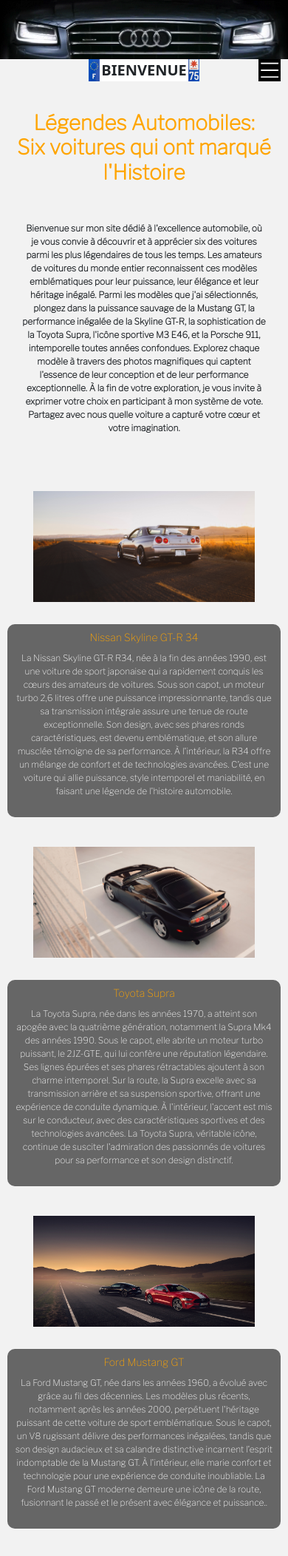
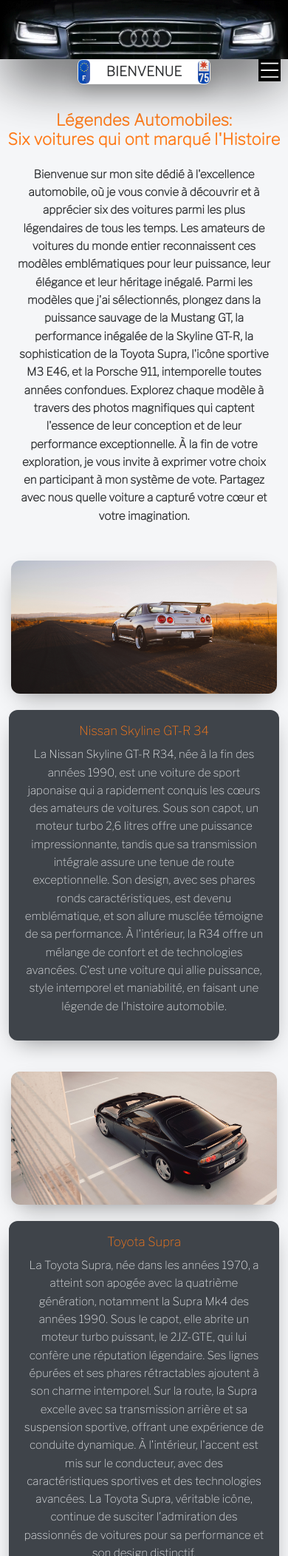
Before and after one commit to ovis02/BlogVoitures, a Symfony app: template templates/home/index.html.twig in a window 390 px wide. Shown: the top 2104 px of the page at 74% size. Run offline with Twig, Linux system fonts and the light colour scheme; the template is opened without the code that fills it, so the values that code supplies are empty; some libraries are stand-ins or nearby versions; some web fonts are replaced.

Commit message:
modification/update css par des variables

```diff
--- a/public/css/blog.css
+++ b/public/css/blog.css
@@ -1,7 +1,38 @@
 /*...................................base.................................*/
+/* Thème  */
+:root {
+    --bg: #f5f6f8;
+    --text: #2d2f31;
+    --muted: #7b838c;
+
+    --accent: #ff7a18;
+    --accent-hover: #e86a10;
+
+    --card: #3f444a;
+    --card-text: #f3f5f7;
+
+    --shadow-strong: 0 36px 70px -10px rgba(0, 0, 0, 0.7);
+    --shadow-soft: 0 12px 30px -12px rgba(0, 0, 0, 0.45);
+}
+
+*,
+*::before,
+*::after {
+    box-sizing: border-box;
+}
+
+html,
+body {
+    height: 100%;
+}
 
 body {
-    background-color: #f2f2f2;
+    background-color: var(--bg);
+    color: var(--text);
+    font-family: "Libre Franklin", system-ui, -apple-system, Segoe UI, Roboto,
+        Arial, sans-serif;
+    line-height: 1.6;
+    margin: 0;
 }
 
 body,
@@ -10,28 +41,41 @@ li {
     margin: 0;
     padding: 0;
 }
+img {
+    max-width: 100%;
+    display: block;
+}
+
+a {
+    color: inherit;
+    text-decoration: none;
+    transition: color 0.2s ease;
+}
+a:hover {
+    color: var(--accent);
+}
+
 /*............................barre navigation............................*/
 nav {
     position: absolute;
-    top: 0;
-    left: 0;
-    right: 0;
+    inset: 0 0 auto 0; /* top:0; left:0; right:0 */
     display: flex;
     justify-content: center;
 }
 
-.light-on {
-    content: url("images/lightOn.gif");
+/* image header avec ombre uniquement vers le bas */
+.fond-ecran {
+    width: 100%;
+    height: 300px;
+    object-fit: cover;
+    box-shadow: var(--shadow-strong);
 }
 
-nav img {
-    height: 300px;
-    width: 100%;
-}
+/* Plaque centrale (menu) */
 .plate-number {
     width: 500px;
-    height: 50px;
-    background-color: white;
+    height: 56px;
+    background: #fff;
     position: absolute;
     top: 260px;
     left: 50%;
@@ -39,29 +83,32 @@ nav img {
     margin: 0 auto;
     display: flex;
     justify-content: space-between;
+    align-items: center;
+    border-radius: 8px;
+    box-shadow: 0 8px 24px rgba(0, 0, 0, 0.2);
+    border: 1px solid rgba(0, 0, 0, 0.06);
 }
 
-/* Rectangles à chaque extrémité */
+/* Rectangles aux extrémités */
 .rectangle {
-    width: 25px;
-    height: 50px;
+    width: 28px;
+    height: 100%;
+    overflow: hidden;
+    border-radius: 6px;
 }
-
-/* Images à l'intérieur des rectangles */
 .rectangle img {
     width: 100%;
     height: 100%;
     object-fit: cover;
 }
 
-/* Liste de liens */
+/* Liens */
 .links {
     list-style: none;
     display: flex;
     align-items: center;
     justify-content: space-around;
 }
-
 /* Styles des liens */
 .links li {
     margin-right: 20px; /* Espace entre les liens */
@@ -78,8 +125,11 @@ nav img {
     text-decoration: none;
     color: black;
 }
-/*...............................Logoburger.....................................*/
+.links a:hover {
+    color: var(--accent);
+}
 
+/* Burger/texte vertical (desktop: caché) */
 .burger-container,
 .texte-bienvenue,
 .vertical-navbar,
@@ -88,64 +138,38 @@ nav img {
     display: none;
 }
 
-.vertical-navbar {
-    position: fixed;
-    bottom: 0;
-    right: 0;
-    height: 80%;
-    background-color: rgba(
-        255,
-        255,
-        255,
-        0.8
-    ); /* Fond blanc transparent à 20% */
-    text-align: center;
-    z-index: 3;
-    display: flex;
-    flex-direction: column;
-    align-items: center;
-    justify-content: center;
-}
-
-.vertical-navbar a {
-    color: black;
-    text-decoration: none;
-    font-size: 26px;
-    padding: 10px;
-}
-
 /*.................................titre principal + Introduction.................*/
 h1,
 .introduction {
-    font-family: "Libre Franklin", sans-serif;
-    font-weight: bold;
+    font-weight: 700;
 }
 
 h1 {
-    color: #ffa500;
+    color: var(--accent);
     text-align: center;
     margin-top: 350px;
+    margin-bottom: 0.5rem;
+    letter-spacing: 0.3px;
 }
 
 .introduction {
-    width: 650px;
-    height: 500px;
-    display: flex;
-    justify-content: center;
-    align-items: center;
+    width: min(760px, 92%);
+    min-height: 260px;
+    display: grid;
+    place-items: center;
     text-align: center;
-    position: relative;
-    top: 20px;
-    margin: 0 auto 50px;
-    padding: 20px;
+    margin: 12px auto 60px;
+    padding: 20px 24px;
+    color: var(--text);
 }
 
 .introduction p {
-    font-size: 20px;
+    font-size: 1.05rem;
+    color: var(--text);
 }
 
 /*.................................Section voitures......................*/
-
+/* conservation de tes classes .voiture1..6 pour l’ordre gauche/droite */
 .voiture1,
 .voiture5 {
     margin-top: 100px;
@@ -181,141 +205,162 @@ h1 {
     width: 100%;
     height: 100%;
     object-fit: cover;
+    border-radius: 12px;
+    box-shadow: var(--shadow-soft);
     margin-bottom: 20px;
 }
-/*------------------------------------------------------------------------------*/
-/* Style pour l'image agrandie */
+.voiture img:hover {
+    transform: translateY(-2px);
+    box-shadow: 0 16px 36px -14px rgba(0, 0, 0, 0.55);
+}
+/* image agrandie en plein écran (si utilisée par ton JS) */
 .voiture img.agrandie {
     position: fixed;
-    top: 0;
-    left: 0;
+    inset: 0;
     width: 100vw;
     height: 100vh;
-    z-index: 3;
-    transition: all 1s ease;
+    z-index: 30;
+    object-fit: contain;
+    background: rgba(0, 0, 0, 0.85);
+    margin: 0;
+    border-radius: 0;
 }
 
-/*------------------------------------------------------------*/
+/* Carte description */
 .description {
-    max-width: 600px;
-    height: auto;
-    background-color: #666666;
-    padding: 10px;
-    color: white;
+    max-width: 620px;
+    background-color: var(--card);
+    color: var(--card-text);
+    padding: 18px 20px;
     text-align: center;
     margin-bottom: 20px;
-    border-radius: 10px;
+    border-radius: 12px;
+    box-shadow: var(--shadow-soft);
+}
+h2 {
+    margin: 0 0 10px;
+    color: var(--accent);
+    font-size: 1.35rem;
+}
+h2,
+.description p {
+    font-size: 1rem;
+}
+.description p {
+    color: var(--card-text);
+    opacity: 0.96;
 }
 
-h2 {
-    margin-bottom: 10px;
-    color: #ffa500;
-}
-
-h2,
-.description p {
-    font-size: 20px;
-    font-family: "Libre Franklin", sans-serif;
-}
 /*.................................formulaire de vote........................*/
 .vote-section {
-    max-width: 800px;
-    height: auto;
-    background-color: #666666;
-    color: white;
-    padding: 20px;
+    max-width: 820px;
+    background-color: var(--card);
+    color: var(--card-text);
+    padding: 24px;
     text-align: center;
-    margin: auto;
-    font-family: Arial, sans-serif;
-    margin-top: 60px;
-    margin-bottom: 30px;
-    border-radius: 10px;
+    margin: 70px auto 34px;
+    border-radius: 12px;
+    box-shadow: var(--shadow-soft);
+}
+.vote-section h2 {
+    color: var(--accent);
+    margin-bottom: 1rem;
 }
 
 .vote-options {
     text-align: left;
 }
-/*Bouton pour formulaire de vote + commentaires*/
-.submit-btn {
+
+.form-check-input {
+    cursor: pointer;
+}
+.form-check-label {
+    cursor: pointer;
+}
+
+/* Bouton */
+.submit-btn,
+.btn.btn-primary {
     margin-top: 20px;
-    background-color: #d9d9d9;
-    color: black;
-    border-radius: 5px;
+    background: var(--accent);
+    border: 1px solid var(--accent);
+    color: #fff;
+    border-radius: 8px;
+    padding: 10px 18px;
+    font-weight: 700;
+    transition: background 0.2s ease, transform 0.08s ease;
+}
+.submit-btn:hover,
+.btn.btn-primary:hover {
+    background: var(--accent-hover);
+    border-color: var(--accent-hover);
+    transform: translateY(-1px);
+}
+
+/* badge résultats (option) */
+.badge.bg-success {
+    background: var(--accent) !important;
 }
 
 /*....................footer update......................*/
-
 .footer {
-    background: #666666;
+    background: #666;
     padding: 40px 0;
-    color: white;
+    color: #fff;
     position: relative;
     z-index: 1;
+    box-shadow: 0 -5px 20px rgba(0, 0, 0, 0.5);
 }
-
 .footer:before {
     content: "";
     position: absolute;
     top: 0;
     left: 0;
     right: 0;
-    height: 150px;
-    background: linear-gradient(180deg, rgba(0, 0, 0, 0.5), transparent);
+    height: 140px;
+    background: linear-gradient(180deg, rgba(0, 0, 0, 0.45), transparent);
     z-index: -1;
 }
-
-/* Centrage avec des marges */
 .row.d-flex {
     margin: 0;
     padding: 0;
     justify-content: center;
 }
 
-/*réseaux sociaux */
+/* réseaux sociaux */
 .social-icon {
     width: 50px;
     height: 50px;
     margin: 10px;
-    transition: transform 0.3s, box-shadow 0.3s;
     border-radius: 50%;
+    background: #fff;
+    padding: 10px;
     box-shadow: 0 4px 15px rgba(0, 0, 0, 0.6);
-    background-color: white;
-    padding: 10px;
+    transition: transform 0.25s ease, box-shadow 0.25s ease;
 }
-
 .social-icon:hover {
-    transform: translateY(-10px) scale(1.2);
-    box-shadow: 0 10px 25px rgba(0, 0, 0, 0.9);
+    transform: translateY(-8px) scale(1.12);
+    box-shadow: 0 12px 28px rgba(0, 0, 0, 0.85);
 }
-
 .footer img {
     filter: grayscale(100%);
-    transition: filter 0.3s;
+    transition: filter 0.25s ease;
 }
-
 .footer img:hover {
     filter: grayscale(0%);
 }
-
 .col-md-2.col-sm-2 {
     text-align: center;
     margin-bottom: 20px;
 }
-
 .footer .container {
     max-width: 1000px;
 }
 
-/* Effet 3D */
-.footer {
-    box-shadow: 0 -5px 20px rgba(0, 0, 0, 0.5);
+/* Animation légère */
+.footer a:hover .social-icon {
+    animation: bounce 0.9s;
 }
-
-/* Animation au survol */
-.footer a:hover .social-icon {
-    animation: bounce 1s infinite;
-}
-
 @keyframes bounce {
     0%,
     20%,
@@ -325,52 +370,49 @@ h2,
         transform: translateY(0);
     }
     40% {
-        transform: translateY(-10px);
+        transform: translateY(-8px);
     }
     60% {
-        transform: translateY(-5px);
+        transform: translateY(-4px);
     }
 }
 
-@media only screen and (max-width: 767px) {
-    nav img {
+/*.................................responsive (mobile)......................*/
+@media (max-width: 767px) {
+    .fond-ecran {
         height: 80px;
     }
 
     .plate-number {
-        width: 150px;
-        height: 30px;
+        width: 180px;
+        height: 34px;
         top: 80px;
     }
-
     .rectangle {
-        width: 15px;
-        height: 30px;
+        width: 16px;
+        height: 100%;
     }
 
     .links {
         display: none;
-    }
+    } /* menu desktop masqué */
 
     h1 {
-        color: #ffa500;
+        color: var(--accent);
         text-align: center;
         margin-top: 150px;
+        font-size: 1.35rem;
     }
 
     .texte-bienvenue {
-        display: block;
-        font-size: 20px;
-        font-weight: bold;
         display: flex;
+        font-size: 18px;
+        font-weight: 700;
         align-items: center;
     }
 
     .burger-container {
         display: block;
-    }
-
-    .burger-container {
         position: fixed;
         top: 70px;
         right: 0;
@@ -385,22 +427,22 @@ h2,
     .vertical-navbar {
         display: none;
     }
-
     .vertical-navbar a,
     #close-button {
         display: block;
     }
-    /*..........................Introduction..................................*/
+
+    /* Intro */
     .introduction {
         width: auto;
-        height: auto;
-        margin: 10px;
-        margin-bottom: 50px;
+        margin: 12px;
+        padding: 10px;
     }
     .introduction p {
-        font-size: 12px;
+        font-size: 0.95rem;
     }
-    /*........................Section voitures................................*/
+
+    /* Section voitures */
     .voiture1,
     .voiture2,
     .voiture3,
@@ -409,32 +451,31 @@ h2,
     .voiture6 {
         flex-direction: column;
         align-items: center;
-        margin: 10px;
+        margin: 12px;
     }
 
     .voiture {
-        height: 150px;
-        width: 300px;
+        width: 100%;
+        max-width: 360px;
+        height: 180px;
         margin: 10px;
     }
     .description {
         width: 100%;
-        margin-top: 20px;
+        margin-top: 12px;
     }
     .description h2 {
-        font-size: 14px;
+        font-size: 1.05rem;
+    }
+    .description p {
+        font-size: 0.95rem;
     }
 
-    .description p {
-        font-size: 12px;
+    /* Footer */
+    .social-icon {
+        width: 42px;
+        height: 42px;
     }
-    /*....................footer......................*/
-
-    .social-icon {
-        width: 40px;
-        height: 40px;
-    }
-
     .col-md-2.col-sm-2 {
         margin-bottom: 10px;
     }
--- a/public/script/blog.js
+++ b/public/script/blog.js
@@ -1,17 +1,15 @@
 //------------Allumer les phares ou eteindre----------------
 
-document.addEventListener("DOMContentLoaded", function () {
-    const carLight = document.getElementById("car-light");
-    const elements = document.querySelectorAll(".links a, .texte-bienvenue");
+document.addEventListener("DOMContentLoaded", () => {
+    const light = document.getElementById("car-light");
+    if (!light) return;
 
-    elements.forEach(function (element) {
-        element.addEventListener("mouseover", function () {
-            carLight.classList.add("light-on");
-        });
+    const ON = "/images/lightOn.gif";
+    const OFF = "/images/lightOff.gif";
 
-        element.addEventListener("mouseout", function () {
-            carLight.classList.remove("light-on");
-        });
+    document.querySelectorAll(".links a, .texte-bienvenue").forEach((el) => {
+        el.addEventListener("mouseenter", () => (light.src = ON));
+        el.addEventListener("mouseleave", () => (light.src = OFF));
     });
 });
 
```
